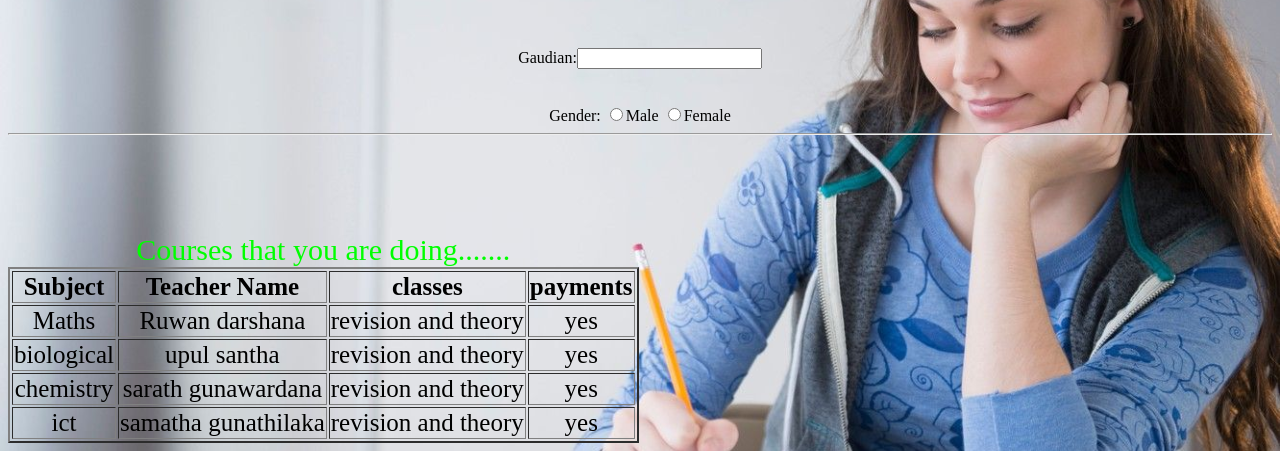
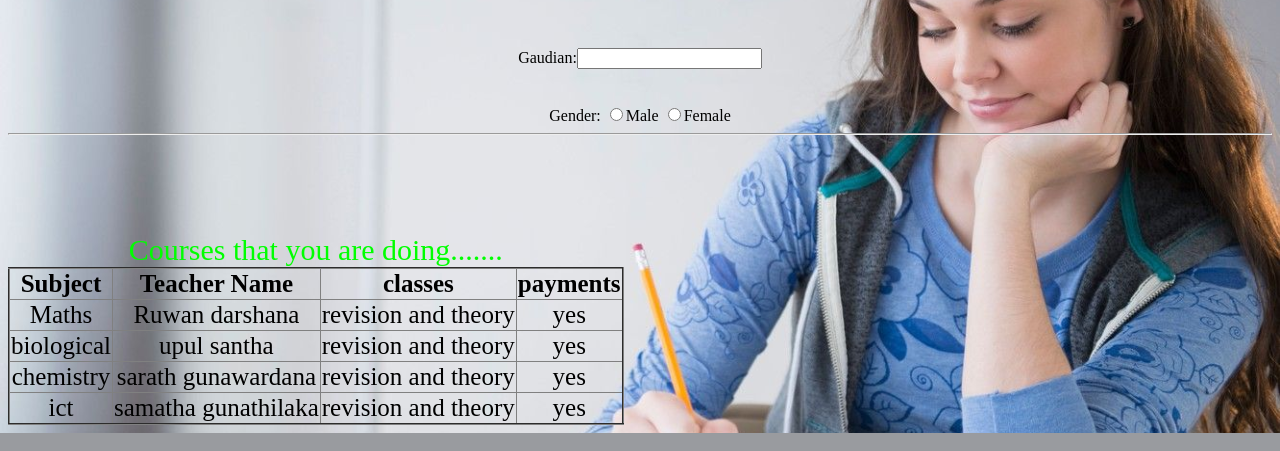
Before and after one commit to LosathiKK/WebProject, a PHP site: page /index.html in a window 1280 px wide. Shown: the part 964-1415 px from the top of the page. Run offline with PHP 8.4, Linux system fonts and the light colour scheme.

Commit message:
profile 7

```diff
--- a/index.css
+++ b/index.css
@@ -56,6 +56,7 @@ caption{
    font-family:'Bradley hand ITC';
    font-size:30px;
    color: lime;
+   text-align: center;
 
 
 
@@ -65,8 +66,11 @@ table{
    font-family: 'cailbri';
    text-align: center;
    font-size: 25px;
+}
 
-
+table,th,td{
+   border: 2px soild black;
+   border-collapse: collapse;
 
 
 
```
